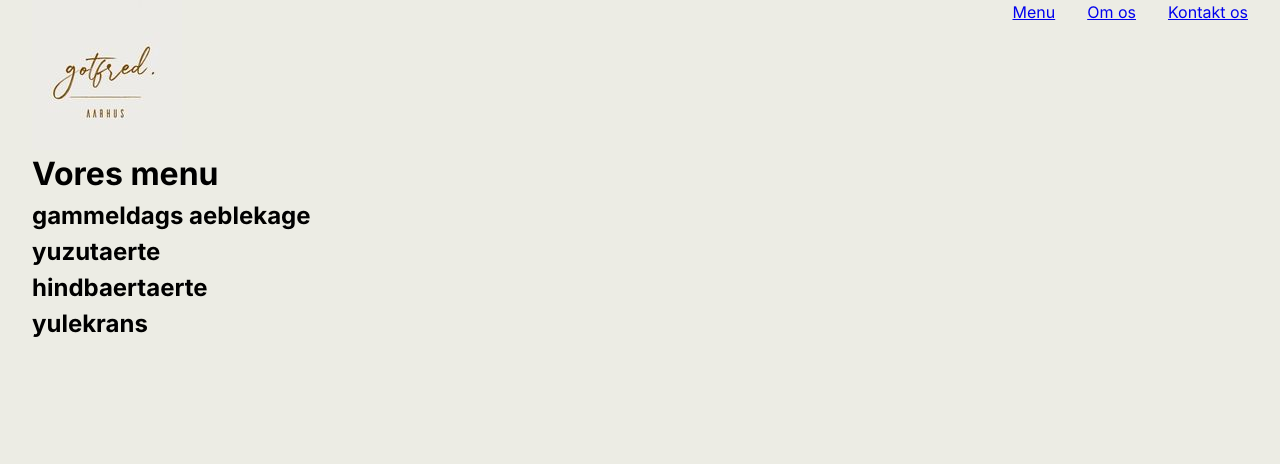
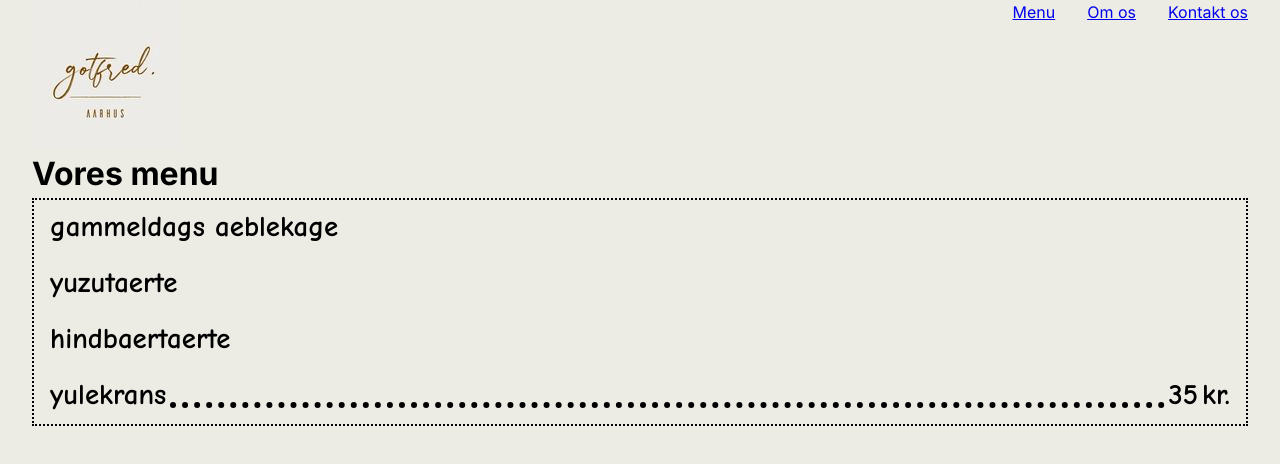
Before and after one commit to Booflame/gotfred, a React (Create React App) app: page /Menu in a window 1280 px wide. Shown: the top 464 px of the page. Built offline with nearby package versions, Linux system fonts and the light colour scheme.

Commit message:
menu items

```diff
--- a/public/index.html
+++ b/public/index.html
@@ -8,6 +8,9 @@
     <meta name="description" content="Web site created using create-react-app" />
     <link rel="apple-touch-icon" href="%PUBLIC_URL%/logo192.png" />
     <link rel="manifest" href="%PUBLIC_URL%/manifest.json" />
+    <link rel="preconnect" href="https://fonts.googleapis.com" />
+    <link rel="preconnect" href="https://fonts.gstatic.com" crossorigin />
+    <link href="https://fonts.googleapis.com/css2?family=Comic+Neue:wght@300;400;700&display=swap" rel="stylesheet" />
     <title>Gotfred</title>
   </head>
   <body>
--- a/src/Pages/MenuPage.js
+++ b/src/Pages/MenuPage.js
@@ -15,7 +15,11 @@ export default function MenuPage() {
                         <h2>hindbaertaerte</h2>
                     </div>
                     <div className="menu-item">
-                        <h2>yulekrans</h2>
+                        <h2>
+                            <span className="menu-item-description">yulekrans</span>
+                            <span className="menu-item-dots"></span>
+                            <span className="menu-item-price">35</span>
+                        </h2>
                     </div>
                 </div>
             </div>
--- a/src/css/style.css
+++ b/src/css/style.css
@@ -185,6 +185,37 @@ footer .socials svg {
   transition-duration: 150ms;
 }
 
+.menu-container {
+  font-family: "Comic Neue", cursive;
+  border: 2px dotted #000;
+  padding: 1rem;
+  display: grid;
+  gap: 2rem;
+}
+
+.menu-item {
+  font-size: 1.2rem;
+  line-height: 1.5rem;
+}
+.menu-item h2 {
+  display: grid;
+  grid-template-columns: auto 1fr auto;
+}
+.menu-item-description {
+  margin-right: 4px;
+}
+.menu-item-dots {
+  width: 100%;
+  border-bottom: 6px dotted #000;
+}
+.menu-item-price {
+  padding-left: 4px;
+}
+.menu-item-price::after {
+  content: "kr.";
+  margin-left: 4px;
+}
+
 .burger {
   all: unset;
   position: absolute;
--- a/src/scss/layouts/_menu.scss
+++ b/src/scss/layouts/_menu.scss
@@ -1,3 +1,35 @@
 .menu-container{
+    font-family: 'Comic Neue', cursive;
+    border: 2px dotted #000;
+    padding: 1rem;
+    display: grid;
+    gap: 2rem;
+}
+.menu-item{
 
+    font-size: 1.2rem;
+    line-height: 1.5rem;
+
+    h2{
+        display: grid;
+        grid-template-columns: auto 1fr auto;
+    }
+
+    &-description{
+        margin-right: 4px;
+    }
+
+    &-dots{
+        width: 100%;
+        border-bottom: 6px dotted #000;
+    }
+
+    &-price{
+        padding-left: 4px;
+
+        &::after{
+            content: "kr.";
+            margin-left: 4px;
+        }
+    }
 }
```
Also changed, not shown: src/css/style.min.css.
